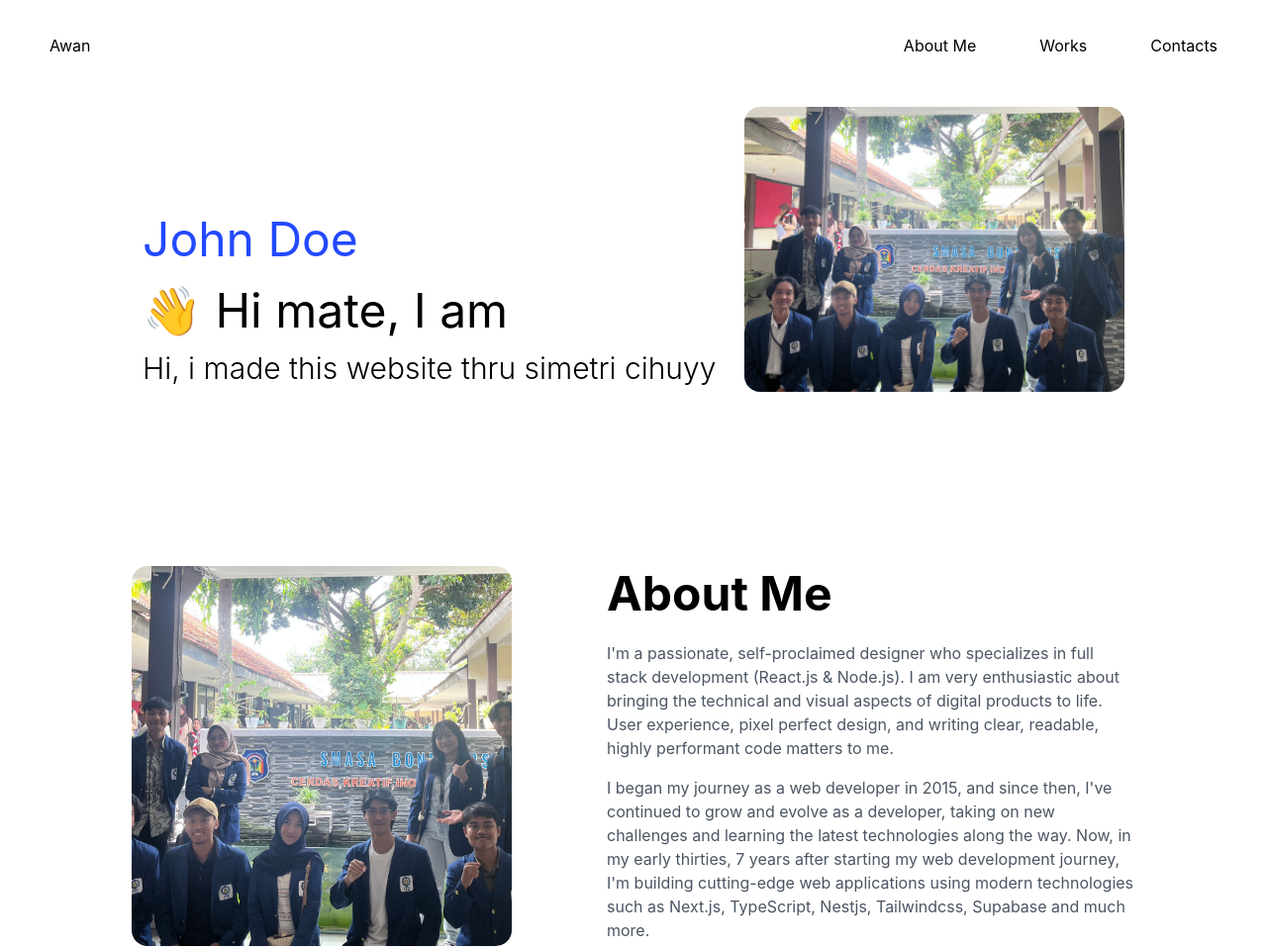
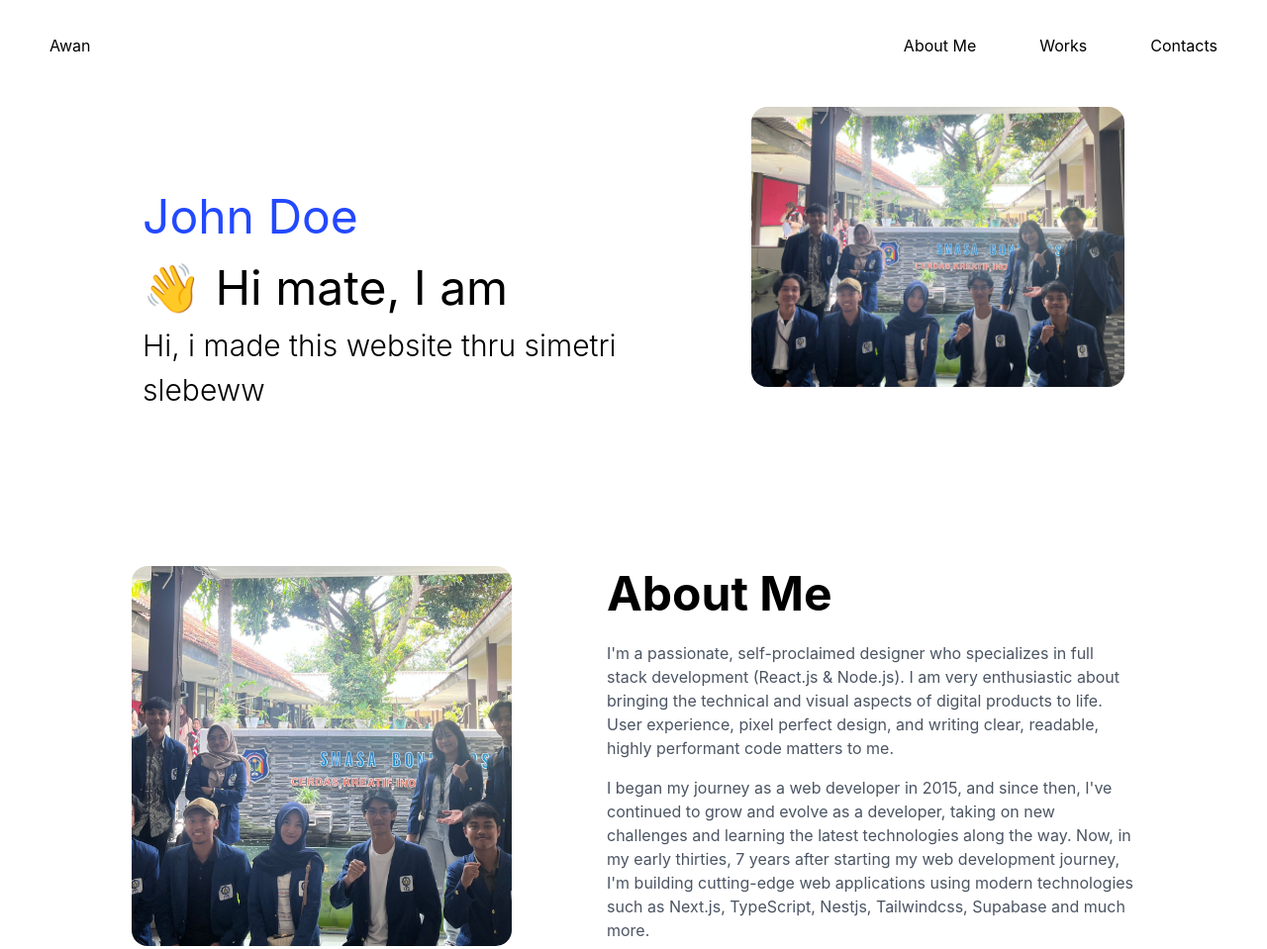
Before and after one commit to paturrrrr/simetricihuy, a plain HTML site: page index.html in a window 1280 px wide. Shown: the top 959 px of the page at 99% size. Drawn offline with nearby package versions, Linux system fonts and the light colour scheme.

Commit message:
change subtitle

```diff
--- a/index.html
+++ b/index.html
@@ -31,7 +31,7 @@
         <!-- text -->
         <h2 class="title">John Doe</h2>
         <h2>👋 Hi mate, I am</h2>
-        <p class="subtitle">Hi, i made this website thru simetri cihuyy</p>
+        <p class="subtitle">Hi, i made this website thru simetri slebeww</p>
       </div>
     </div>
 
```
